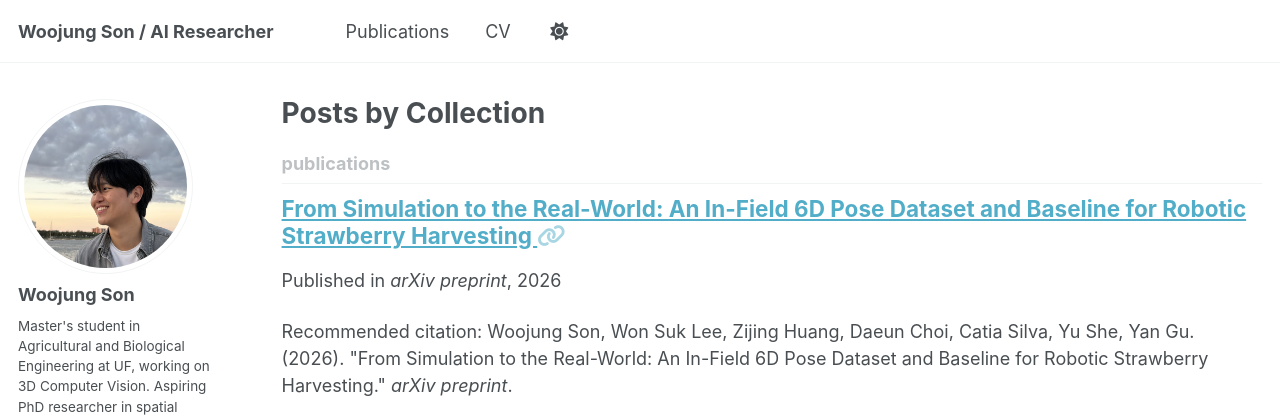
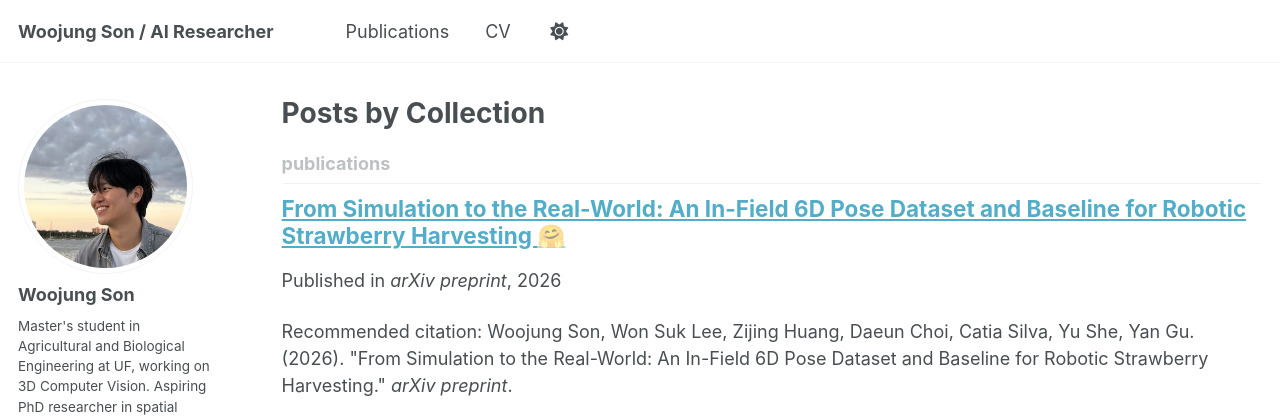
Before and after one commit to wjson2435/wjson2435.github.io, a Jekyll site: the page built from _pages/collection-archive.html, in a window 1280 px wide. Shown: the top 417 px of the page. Built offline with Jekyll 4.4.1, drawn with Linux system fonts in a browser that asks for light colours; a style sheet for code colours, icons or effects is not loaded.

Commit message:
Move arXiv link off title, add arXiv and Hugging Face icon links

```diff
--- a/_includes/archive-single.html
+++ b/_includes/archive-single.html
@@ -27,10 +27,12 @@
     {% endif %}
 
     <h2 class="archive__item-title" itemprop="headline">
-      {% if post.link %}
-        <a href="{{ post.link }}">{{ title }}</a> <a href="{{ base_path }}{{ post.url }}" rel="permalink"><i class="fa fa-link" aria-hidden="true" title="permalink"></i><span class="sr-only">Permalink</span></a>
-      {% else %}
         <a href="{{ base_path }}{{ post.url }}" rel="permalink">{{ title }}</a>
+      {% if post.arxiv %}
+        <a href="{{ post.arxiv }}" title="arXiv"><i class="ai ai-arxiv" aria-hidden="true"></i><span class="sr-only">arXiv</span></a>
+      {% endif %}
+      {% if post.huggingface %}
+        <a href="{{ post.huggingface }}" title="Hugging Face">🤗<span class="sr-only">Hugging Face</span></a>
       {% endif %}
     </h2>
 
```
Also changed, not shown: _publications/2026-01-01-strawberry-6d-pose.md (+2 -1 lines).
